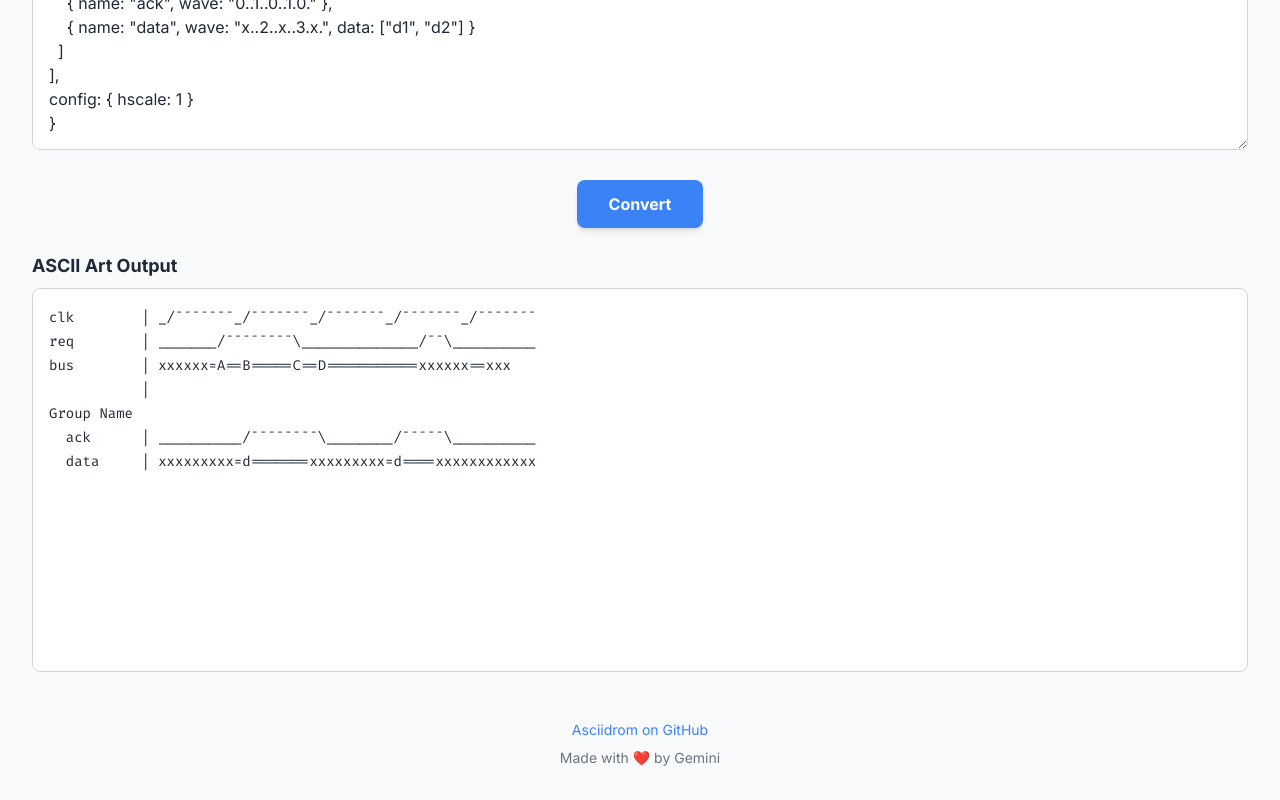
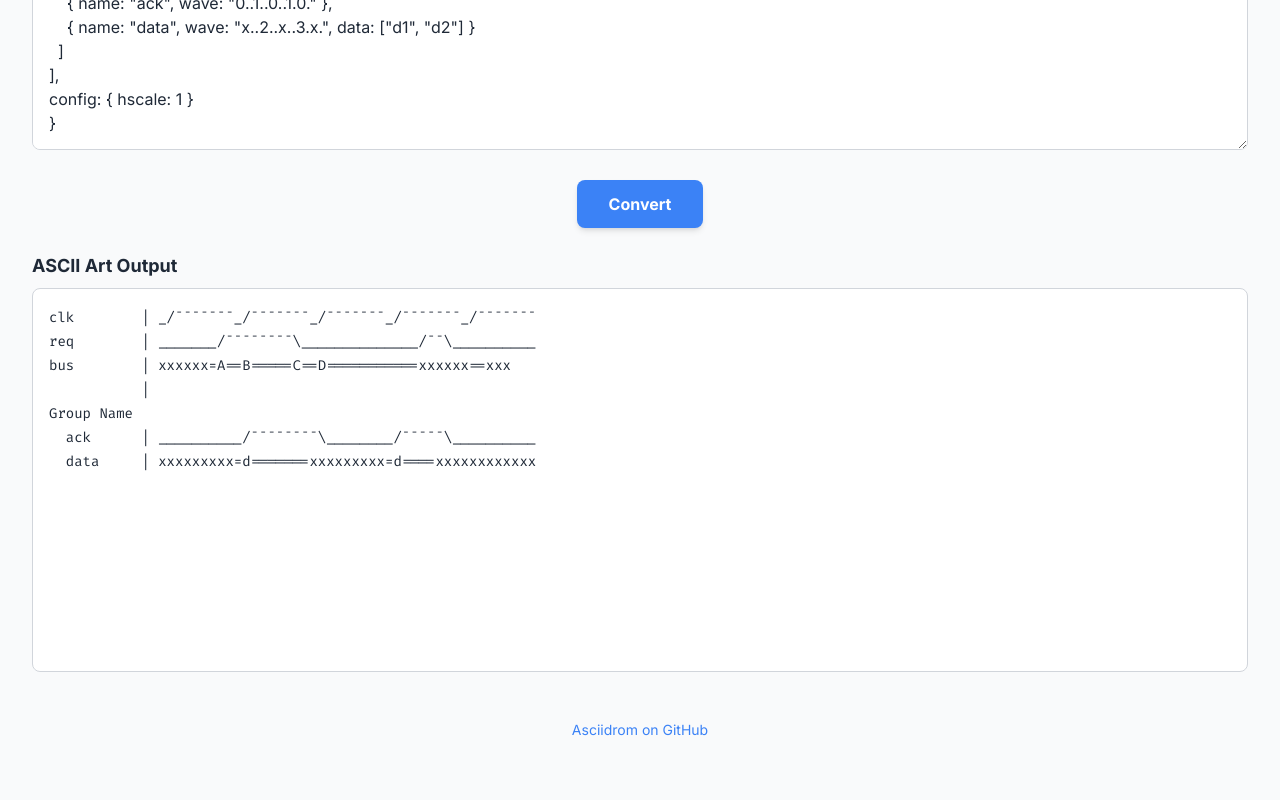
Before and after one commit to wipeseals/asciidrom, a plain HTML site: page index.html in a window 1280 px wide. Shown: the part 350-1150 px from the top of the page. After the commit the page ends 1122 px from the top, so only its background shows below. Drawn offline with nearby package versions, Linux system fonts and the light colour scheme.

Commit message:
fix: remove footerUpdate index.html

```diff
--- a/index.html
+++ b/index.html
@@ -105,7 +105,6 @@
              <a href="https://github.com/wipeseals/asciidrom" target="_blank" rel="noopener noreferrer" class="hover:underline" style="color: var(--primary-color);">
                 Asciidrom on GitHub
             </a>
-            <p class="mt-2">Made with ❤️ by Gemini</p>
         </footer>
 
     </div>
```
